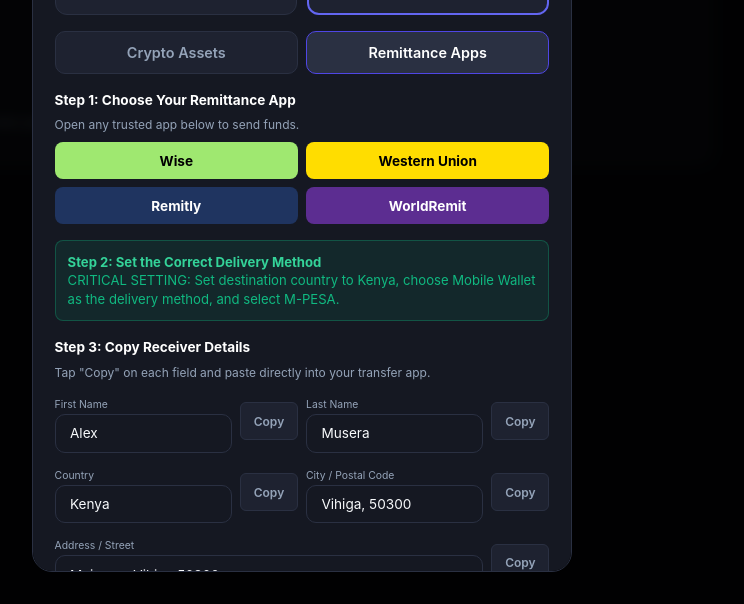
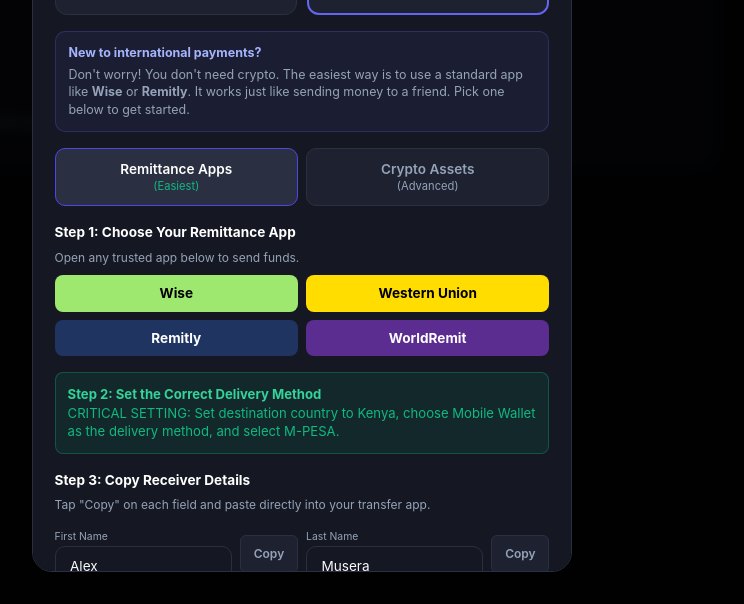
Before and after one commit to AlexMusera/AlexMusera.github.io, a plain HTML site: page academic-summarizer.html in a window 1280 px wide. Both pictures are taken after a click on the button "Upgrade Pro ⚡". Shown: the part 196-800 px from the top of the page, without its empty margins (338-1082 px from the left). Drawn offline with nearby package versions, Linux system fonts and the light colour scheme; a script that the page names is missing.

Commit message:
Update academic-summarizer.html

```diff
--- a/academic-summarizer.html
+++ b/academic-summarizer.html
@@ -73,9 +73,15 @@
     .plan-box.featured { border: 2px solid var(--accent); position: relative; }
     .pop-pill { position: absolute; top: -11px; right: 14px; background: var(--accent); color: #fff; font-size: 0.68rem; font-weight: 700; padding: 0.15rem 0.6rem; border-radius: 999px; text-transform: uppercase; }
 
+    /* Novice Helper Box */
+    .novice-helper { background: rgba(99,102,241,0.08); border: 1px solid rgba(99,102,241,0.25); border-radius: 10px; padding: 0.8rem; margin-bottom: 1rem; }
+    .novice-helper p { font-size: 0.78rem; color: var(--text); margin-bottom: 0.25rem; line-height: 1.4; }
+    .novice-helper p:last-child { margin-bottom: 0; color: var(--muted); }
+    .novice-helper strong { color: #a5b4fc; }
+
     /* Payment Tabs Inside Modal */
     .pay-tabs { display: grid; grid-template-columns: 1fr 1fr; gap: 0.5rem; margin-bottom: 1rem; }
-    .pay-tab { background: var(--input); border: 1px solid var(--border); color: var(--muted); padding: 0.75rem; border-radius: 10px; font-weight: 600; cursor: pointer; font-size: 0.9rem; transition: 0.2s; }
+    .pay-tab { background: var(--input); border: 1px solid var(--border); color: var(--muted); padding: 0.75rem 0.5rem; border-radius: 10px; font-weight: 600; cursor: pointer; font-size: 0.85rem; transition: 0.2s; text-align: center; }
     .pay-tab.active { background: #2a3042; color: #fff; border-color: #4f46e5; }
 
     /* Remittance Apps Buttons (EXACT COLORS) */
@@ -188,10 +194,16 @@
         </div>
       </div>
 
+      <!-- Novice Helper Text -->
+      <div class="novice-helper">
+        <p><strong>New to international payments?</strong></p>
+        <p>Don't worry! You don't need crypto. The easiest way is to use a standard app like <b>Wise</b> or <b>Remitly</b>. It works just like sending money to a friend. Pick one below to get started.</p>
+      </div>
+
       <!-- Payment Method Tabs -->
       <div class="pay-tabs">
-        <button class="pay-tab" id="tabCrypto" onclick="switchPayTab('crypto')">Crypto Assets</button>
-        <button class="pay-tab active" id="tabRemit" onclick="switchPayTab('remit')">Remittance Apps</button>
+        <button class="pay-tab active" id="tabRemit" onclick="switchPayTab('remit')">Remittance Apps<br><span style="font-size:0.7rem;font-weight:400;color:var(--green);">(Easiest)</span></button>
+        <button class="pay-tab" id="tabCrypto" onclick="switchPayTab('crypto')">Crypto Assets<br><span style="font-size:0.7rem;font-weight:400;color:var(--muted);">(Advanced)</span></button>
       </div>
 
       <!-- Remittance Content -->
@@ -557,7 +569,6 @@
     function verifyProCode() {
       const entered = document.getElementById('proCodeInput').value.trim().toUpperCase();
       const status = document.getElementById('codeStatus');
-      // For testing demo: accepting any code over 5 chars as success if it starts with MT or REF or is a valid code
       if (VALID_PRO_CODES.includes(entered) || entered.length > 5) {
         localStorage.setItem('isProUser', 'true');
         isPro = true;
```
